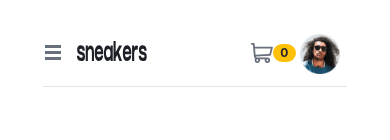
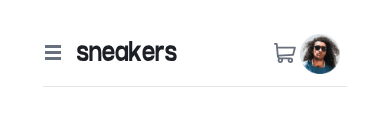
Before and after one commit to Clemcy9/shopping-cart, a React (Create React App) app: page / in a window 390 px wide. Shown: the top 140 px of the page. Built offline with nearby package versions, Linux system fonts and the light colour scheme.

Commit message:
did final touch on cart component, removed the background color for various breakpoints

```diff
--- a/src/views/hero.jsx
+++ b/src/views/hero.jsx
@@ -134,7 +134,7 @@ const Flex = styled.div`
     & .child1,
     .child2 {
       width: 100%;
-      background-color: blue;
+      /* background-color: blue; */
     }
     & .child2 {
       padding: 0 1.5em;
@@ -146,11 +146,11 @@ const Flex = styled.div`
     column-gap: 1em;
     & .child1 {
       width: 50%;
-      background-color: red;
+      /* background-color: red; */
     }
     & .child2 {
       width: 50%;
-      background-color: red;
+      /* background-color: red; */
       padding-top: 1em;
     }
 
@@ -176,7 +176,7 @@ const Flex = styled.div`
     & .child1,
     .child2 {
       width: 45%;
-      background-color: pink;
+      /* background-color: pink; */
     }
 
     & .child2 {
@@ -222,7 +222,7 @@ const Flex = styled.div`
     & .child1,
     .child2 {
       width: 45%;
-      background-color: yellow;
+      /* background-color: yellow; */
     }
 
     & .child2 {
--- a/src/views/navBar.jsx
+++ b/src/views/navBar.jsx
@@ -67,11 +67,11 @@ const Flex = styled.div`
   }
 
   & #logo > img {
-    width: 70px;
+    width: 100px;
     height: 20px;
   }
 
-  @media (min-width: 660px) and (max-width: 768px) {
+  @media (min-width: 680px) and (max-width: 768px) {
     column-gap: 0.5em;
     & #logo a:not(:first-child) {
       display: block;
@@ -81,7 +81,7 @@ const Flex = styled.div`
     }
 
     & a {
-      font-size: 1.12em;
+      font-size: 1.1em;
     }
   }
   @media ${device.tablet} {
@@ -96,8 +96,12 @@ const Flex = styled.div`
     & #toggleIcon {
       display: none;
     }
+    & #logo > img {
+      width: 140px;
+      height: 30px;
+    }
     & a {
-      font-size: 1.43em;
+      font-size: 1.23em;
     }
     & #cart {
       position: relative;
@@ -152,7 +156,13 @@ function Nav({ cartItems, emptyCart }) {
         <Flex>
           <div id="cart" onClick={() => setShow(!show)}>
             <img src={cart} alt="" />
-            <span className="badge badge-pill badge-warning">{cartItems}</span>
+            {cartItems ? (
+              <span className="badge badge-pill badge-warning">
+                {cartItems}
+              </span>
+            ) : (
+              ""
+            )}
           </div>
 
           <a href="#">
```
